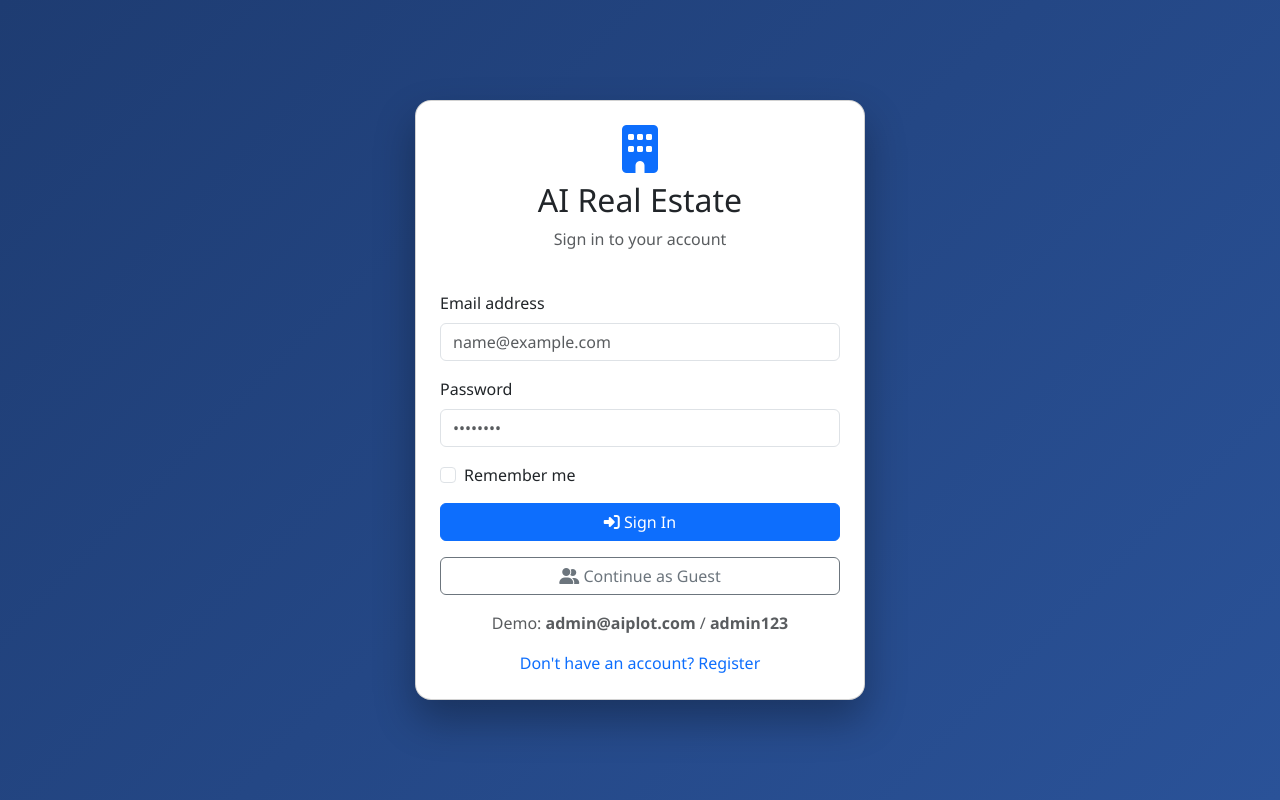
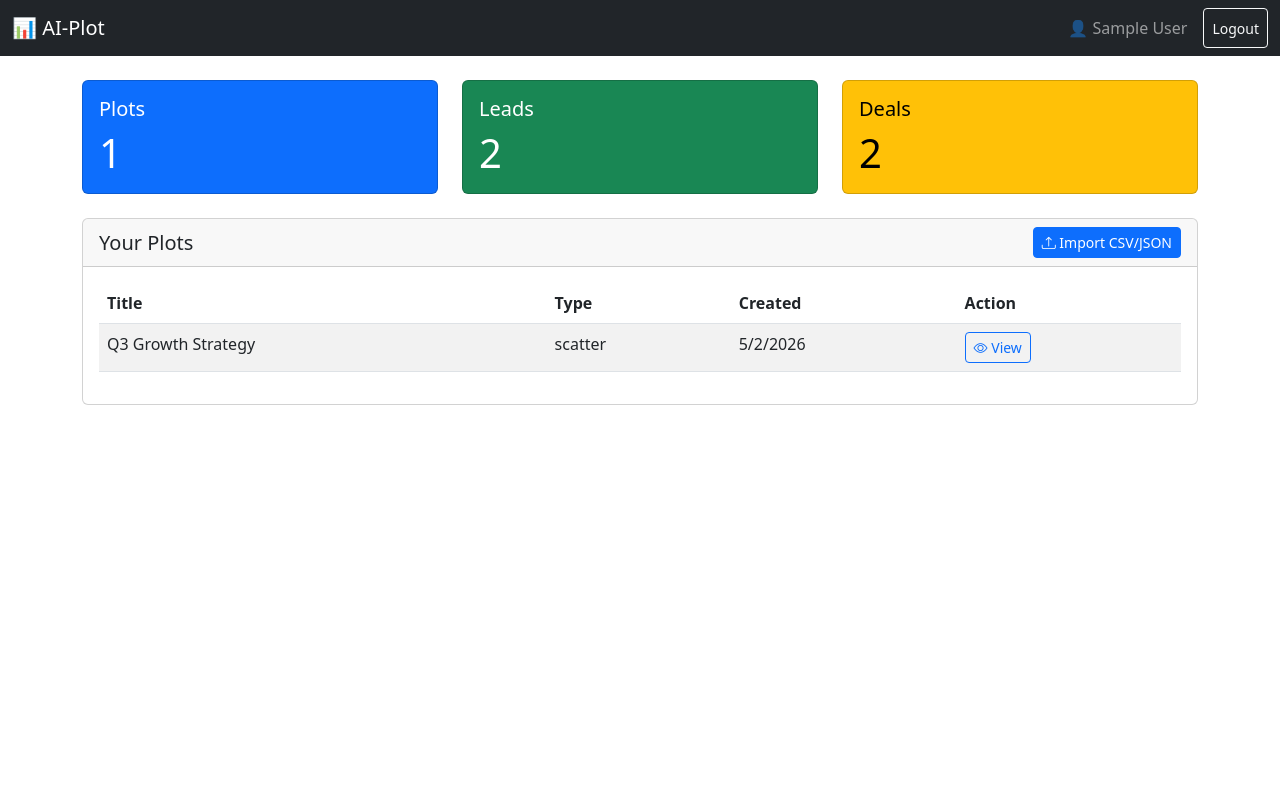
Before and after one commit to bigbigboss67/aiplot, a website: page index.html in a window 1280 px wide. Drawn offline with nearby package versions, Linux system fonts and the light colour scheme; sample sign-in values are in the browser's storage.

Commit message:
Update index.html

```diff
--- a/index.html
+++ b/index.html
@@ -3,115 +3,107 @@
 <head>
     <meta charset="UTF-8">
     <meta name="viewport" content="width=device-width, initial-scale=1.0">
-    <title>AI Real Estate Platform - Login</title>
+    <title>AI-Plot - Dashboard</title>
     <link href="https://cdn.jsdelivr.net/npm/bootstrap@5.3.0/dist/css/bootstrap.min.css" rel="stylesheet">
-    <link rel="stylesheet" href="https://cdnjs.cloudflare.com/ajax/libs/font-awesome/6.4.0/css/all.min.css">
-    <style>
-        body {
-            background: linear-gradient(135deg, #1e3c72 0%, #2a5298 100%);
-            min-height: 100vh;
-            display: flex;
-            align-items: center;
-            justify-content: center;
-            font-family: 'Segoe UI', Tahoma, Geneva, Verdana, sans-serif;
-        }
-        .login-card {
-            max-width: 450px;
-            width: 100%;
-            border-radius: 1rem;
-            box-shadow: 0 20px 40px rgba(0,0,0,0.3);
-        }
-        .alert {
-            display: none;
-        }
-    </style>
+    <link rel="stylesheet" href="https://cdn.jsdelivr.net/npm/bootstrap-icons@1.11.0/font/bootstrap-icons.css">
+    <script src="https://cdn.jsdelivr.net/npm/chart.js@4.4.0/dist/chart.umd.min.js" defer></script>
+    <script src="https://cdnjs.cloudflare.com/ajax/libs/PapaParse/5.4.1/papaparse.min.js" defer></script>
+    <link rel="stylesheet" href="style.css">
 </head>
 <body>
-    <div class="card login-card p-4">
-        <div class="text-center mb-4">
-            <i class="fas fa-building fa-3x text-primary"></i>
-            <h2 class="mt-2">AI Real Estate</h2>
-            <p class="text-muted">Sign in to your account</p>
+    <nav class="navbar navbar-expand-lg navbar-dark bg-dark">
+        <div class="container-fluid">
+            <a class="navbar-brand" href="#">📊 AI-Plot</a>
+            <div class="d-flex">
+                <span class="navbar-text me-3" id="user-display"></span>
+                <button class="btn btn-outline-light btn-sm logout-btn">Logout</button>
+            </div>
+        </div>
+    </nav>
+
+    <div class="container mt-4">
+        <div class="row mb-4">
+            <div class="col-md-4">
+                <div class="card text-bg-primary">
+                    <div class="card-body">
+                        <h5 class="card-title">Plots</h5>
+                        <p class="card-text display-6" id="plot-count">0</p>
+                    </div>
+                </div>
+            </div>
+            <div class="col-md-4">
+                <div class="card text-bg-success">
+                    <div class="card-body">
+                        <h5 class="card-title">Leads</h5>
+                        <p class="card-text display-6" id="lead-count">0</p>
+                    </div>
+                </div>
+            </div>
+            <div class="col-md-4">
+                <div class="card text-bg-warning">
+                    <div class="card-body">
+                        <h5 class="card-title">Deals</h5>
+                        <p class="card-text display-6" id="deal-count">0</p>
+                    </div>
+                </div>
+            </div>
         </div>
 
-        <div id="alert-box" class="alert" role="alert"></div>
-
-        <form id="login-form">
-            <div class="mb-3">
-                <label for="email" class="form-label">Email address</label>
-                <input type="email" class="form-control" id="email" placeholder="name@example.com" required>
+        <div class="card mb-4">
+            <div class="card-header d-flex justify-content-between align-items-center">
+                <h5 class="mb-0">Your Plots</h5>
+                <div>
+                    <button class="btn btn-primary btn-sm" id="import-file-btn">
+                        <i class="bi bi-upload"></i> Import CSV/JSON
+                    </button>
+                    <input type="file" id="import-file-input" accept=".csv,.json" style="display: none;">
+                </div>
             </div>
-            <div class="mb-3">
-                <label for="password" class="form-label">Password</label>
-                <input type="password" class="form-control" id="password" placeholder="••••••••" required>
+            <div class="card-body">
+                <div class="table-responsive">
+                    <table class="table table-striped" id="plots-table">
+                        <thead>
+                            <tr>
+                                <th>Title</th>
+                                <th>Type</th>
+                                <th>Created</th>
+                                <th>Action</th>
+                            </tr>
+                        </thead>
+                        <tbody></tbody>
+                    </table>
+                </div>
             </div>
-            <div class="mb-3 form-check">
-                <input type="checkbox" class="form-check-input" id="remember-me">
-                <label class="form-check-label" for="remember-me">Remember me</label>
-            </div>
-            <button type="submit" class="btn btn-primary w-100 mb-3" id="login-btn">
-                <i class="fas fa-sign-in-alt"></i> Sign In
-            </button>
-            <button type="button" class="btn btn-outline-secondary w-100 mb-3" id="guest-btn">
-                <i class="fas fa-user-friends"></i> Continue as Guest
-            </button>
-            <div class="text-center">
-                <p class="text-muted">Demo: <strong>admin@aiplot.com</strong> / <strong>admin123</strong></p>
-                <a href="register.html" class="text-decoration-none">Don't have an account? Register</a>
-            </div>
-        </form>
+        </div>
     </div>
 
+    <div class="modal fade" id="plot-detail-modal" tabindex="-1">
+        <div class="modal-dialog modal-lg">
+            <div class="modal-content">
+                <div class="modal-header">
+                    <h5 class="modal-title"></h5>
+                    <button type="button" class="btn-close" data-bs-dismiss="modal"></button>
+                </div>
+                <div class="modal-body"></div>
+            </div>
+        </div>
+    </div>
+
+    <div class="toast-container position-fixed bottom-0 end-0 p-3" id="toast-container"></div>
+
+    <script src="https://cdn.jsdelivr.net/npm/bootstrap@5.3.0/dist/js/bootstrap.bundle.min.js"></script>
+    <script src="app.js"></script>
+    <script src="plot-import.js"></script>
     <script>
-        // Helper to show alert messages
-        function showAlert(message, type) {
-            const box = document.getElementById('alert-box');
-            box.className = `alert alert-${type}`;
-            box.textContent = message;
-            box.style.display = 'block';
-            setTimeout(() => { box.style.display = 'none'; }, 5000);
-        }
-
-        // Set session and redirect
-        function createSession(email, name, role = 'guest') {
-            const sessionData = { email, name, role };
-            const remember = document.getElementById('remember-me').checked;
-            if (remember) {
-                localStorage.setItem('aiplot_session', JSON.stringify(sessionData));
-            } else {
-                sessionStorage.setItem('aiplot_session', JSON.stringify(sessionData));
+        document.addEventListener('DOMContentLoaded', () => {
+            const session = localStorage.getItem('aiplot_session') || sessionStorage.getItem('aiplot_session');
+            if (!session) {
+                window.location.href = 'login.html';
+                return;
             }
-            window.location.href = 'index.html';
-        }
-
-        // Demo users (always works, no backend)
-        const DEMO_USERS = [
-            { email: 'admin@aiplot.com', password: 'admin123', name: 'Admin User', role: 'admin' },
-            { email: 'agent@aiplot.com', password: 'agent123', name: 'John Smith', role: 'agent' },
-            { email: 'emma@aiplot.com', password: 'agent123', name: 'Emma Wilson', role: 'agent' }
-        ];
-
-        // Form submit
-        document.getElementById('login-form').addEventListener('submit', function(e) {
-            e.preventDefault();
-            const email = document.getElementById('email').value.trim();
-            const password = document.getElementById('password').value;
-            const user = DEMO_USERS.find(u => u.email === email && u.password === password);
-
-            if (user) {
-                createSession(user.email, user.name, user.role);
-            } else {
-                showAlert('Invalid email or password. Try the demo credentials above.', 'danger');
-            }
+            const user = JSON.parse(session);
+            document.getElementById('user-display').textContent = `👤 ${user.name || user.email}`;
         });
-
-        // Guest login
-        document.getElementById('guest-btn').addEventListener('click', function() {
-            createSession('guest@aiplot.com', 'Guest User', 'guest');
-        });
-
-        // NO automatic redirect if session exists – we only go to dashboard after user action
-        // This breaks the infinite loop
     </script>
 </body>
 </html>
```
